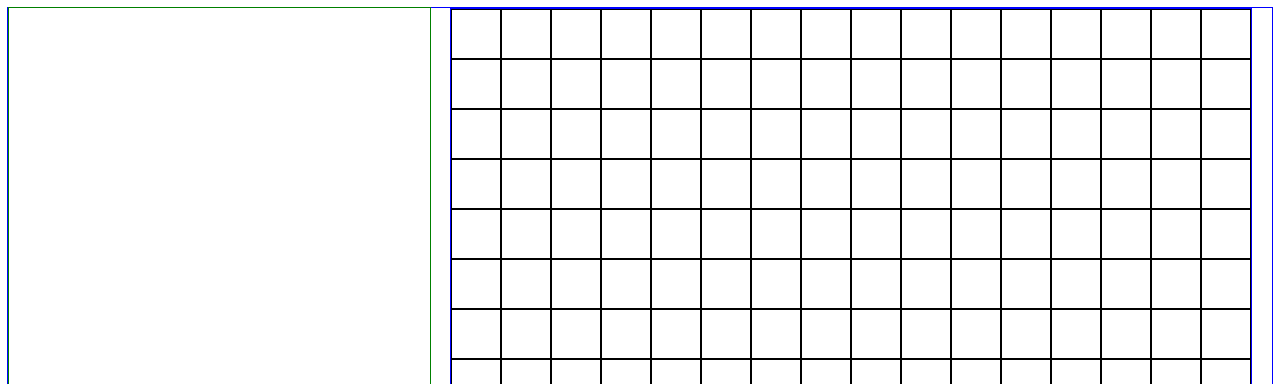
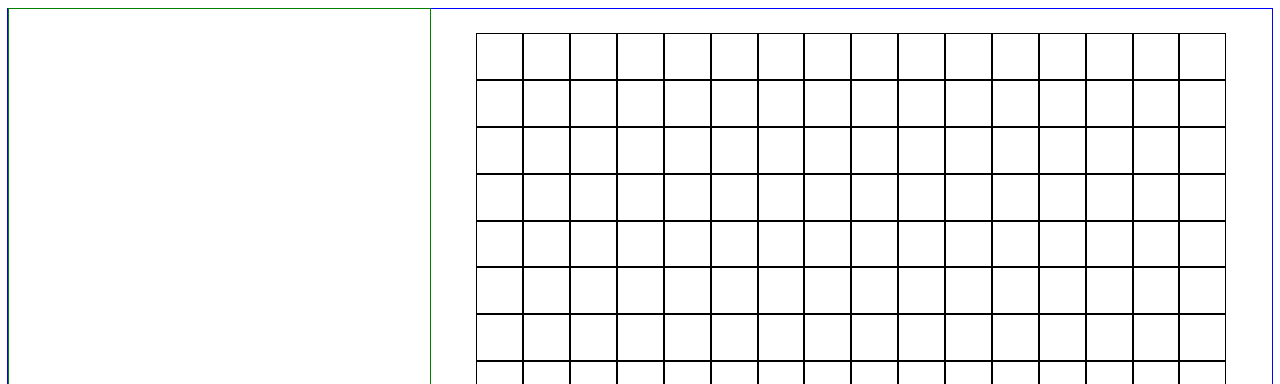
Before and after one commit to joshuahayesVCU/Etch-A-Sketch, a plain HTML site: page index.html in a window 1280 px wide. Shown: the top 384 px of the page. Drawn offline with Linux system fonts and the light colour scheme.

Commit message:
Dynamic canvas sizing

```diff
--- a/javascript.js
+++ b/javascript.js
@@ -1,9 +1,9 @@
-var newDiv = document.createElement("div");
 
 var container = document.querySelector(".etch-a-sketch");
 
-const GRID_SIZE = 16.0;
-const CANVAS_SIZE = 800.0;
+const GRID_SIZE = 16;
+var canvasSize = container.offsetHeight;
+console.log(canvasSize);
 
 for (let i = 0; i < GRID_SIZE * GRID_SIZE; i++) {
     var newDiv = document.createElement("div");
@@ -12,18 +12,33 @@ for (let i = 0; i < GRID_SIZE * GRID_SIZE; i++) {
     newDiv.id = i;
     newDiv.style.backgroundColor = "white";
 
-    newDiv.style.height = CANVAS_SIZE / GRID_SIZE
-    newDiv.style.width = CANVAS_SIZE / GRID_SIZE
+    var itemSize = canvasSize / GRID_SIZE;
+
+    newDiv.style.width = `${itemSize}px`;
+    newDiv.style.height = `${itemSize}px`;
+
 
     container.appendChild(newDiv);
 }
 
-document.body.addEventListener('mouseover', function(event) {
-    if (event.target.classList.contains('sketch-item')) {
+// var sketchItem = document.querySelectorAll(".sketch-item");
+
+// console.log(itemSize);
+// sketchItem.style.width = "100px"
+
+document.querySelector(".etch-a-sketch").addEventListener('mousedown', function(event) {
+
+    const currentDiv = document.getElementById(event.target.id);
+
+    if (currentDiv.style.backgroundColor !== "black" ) {
+        currentDiv.style.backgroundColor = "black";
+    }
+
+    document.querySelector(".etch-a-sketch").addEventListener('mouseover', function(event) {
         const currentDiv = document.getElementById(event.target.id);
 
-        if (currentDiv.style.backgroundColor !== "black") {
+        if (currentDiv.style.backgroundColor !== "black" ) {
             currentDiv.style.backgroundColor = "black";
         }
-    }
+    });
 });
--- a/styles.css
+++ b/styles.css
@@ -48,17 +48,15 @@
 .etch-a-sketch {
     display: flex;
     flex-wrap: wrap;
-    height: 800px;
-    width: 800px;
+    height: 750px;
+    width: 750px;
     justify-content: center;
-    border: 1px solid blue;
 
 }
 
 .sketch-item{
-    /* Styling for flex items */
-    height: 50px;
-    width: 50px;
+    /* height: 40px;
+    width: 40px; */
     border: 1px solid black; /* Add a border to the items */
     box-sizing: border-box; /* Include borders in width calculation */
 }
```
